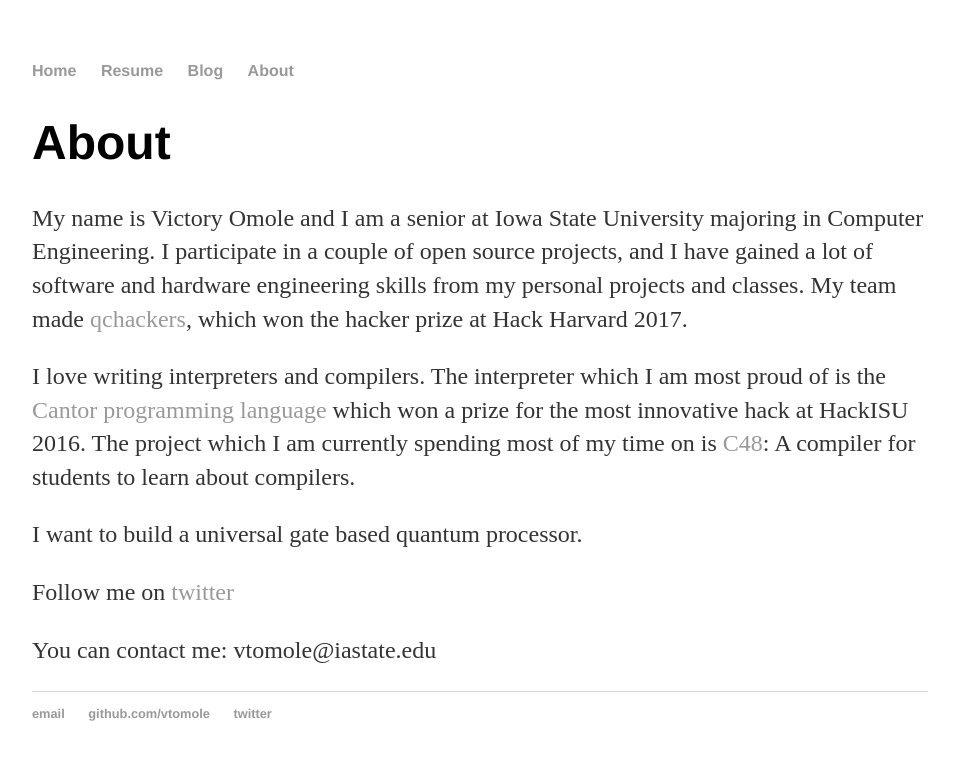
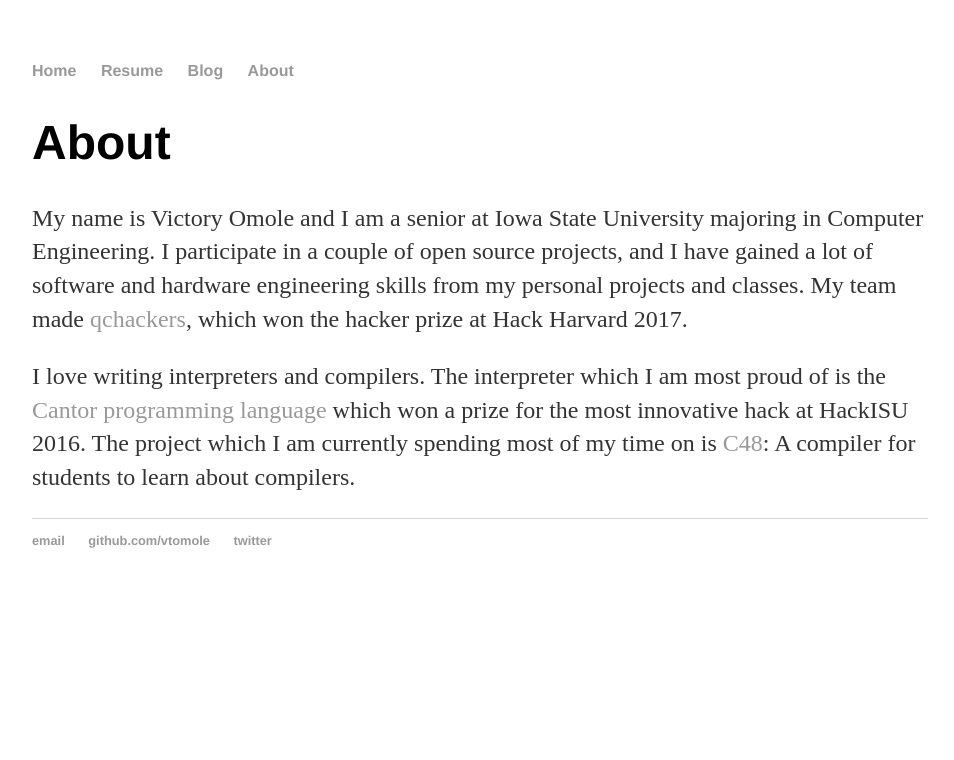
Before and after one commit to vtomole/vtomole.github.io, a Jekyll site: the page built from about/index.html, in a window 1280 px wide. Shown: the top 760 px of the page, without its empty margins (160-1114 px from the left). Built offline with Jekyll 4.4.1, drawn with Linux system fonts in a browser that asks for light colours.

Commit message:
update objective

```diff
--- a/about/index.html
+++ b/about/index.html
@@ -10,12 +10,6 @@
 
 			<p>I love writing interpreters and compilers. The interpreter which I am most proud of is the <a href="https://github.com/vtomole/evie/tree/master/mini-projects/cantor">Cantor programming language</a> which won a prize for the most innovative hack at HackISU 2016. The project which I am currently spending most of my time on is <a href="https://github.com/vtomole/c48">C48</a>: A compiler for students to learn about compilers.</p>
 
-
-			<p> I want to build a universal gate based quantum processor.</p>
-
-
-			<p> Follow me on <a href="https://twitter.com/vtomole">twitter</a> <p>
-			<p> You can contact me: vtomole@iastate.edu </p>
 			<!--<ul class="contacts">
 			  t
 				<li><a href="https://aubree.herokuapp.com/">Aubree: A Quantum Computing Playground</a></li>
--- a/index.html
+++ b/index.html
@@ -8,7 +8,7 @@
 
 
 			<p><h2>Career Objective</b></h2>
-			<p>The field that I want to work on is Quantum Computing. My goal is to build a universal quantum processor.</p>
+			<p>The field I want to work in is Quantum computing. My goal is to participate in the worldwide effort to build a large scale Quantum computer.</p>
 
 
 
```
